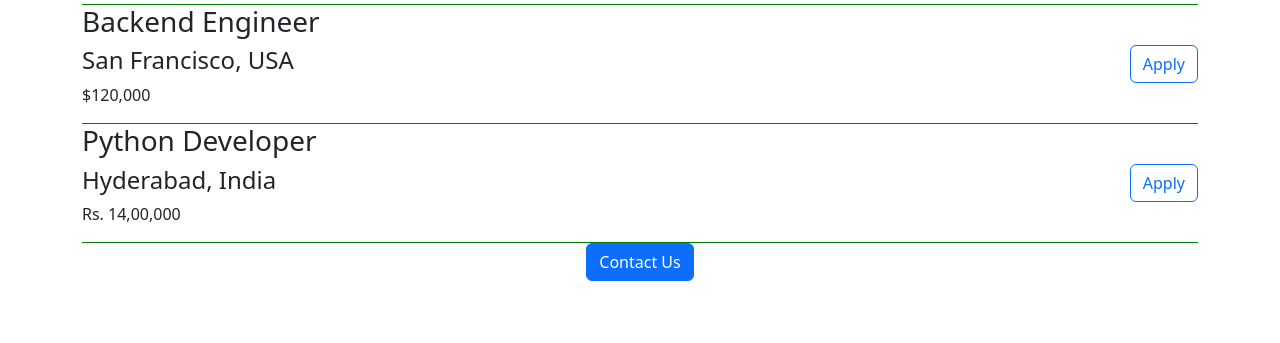
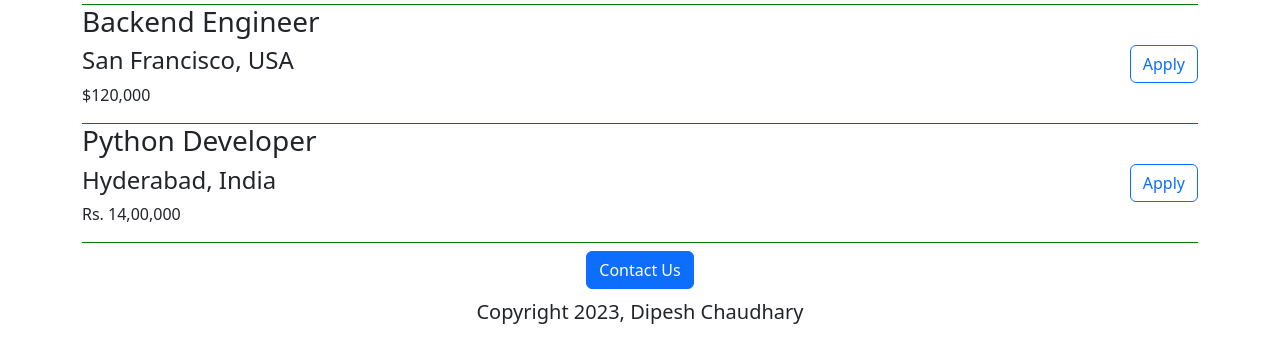
Before and after one commit to dipeshxhy/web-from-python, a Flask app: page / in a window 1280 px wide. Shown: the part 986-1329 px from the top of the page. Before the commit the page ends 1267 px from the top, so only its background shows below. Run offline with Flask 3, Linux system fonts and the light colour scheme.

Commit message:
changed and add footer

```diff
--- a/templates/home.html
+++ b/templates/home.html
@@ -28,7 +28,11 @@
 
   <h2 class="text-center">Open Positions</h2>
  {% include ('job_item.html') %}
-  <div class="text-center"><button class="btn m-auto btn-primary">Contact Us</button></div>
+  <div class="text-center mt-2"><button class="btn m-auto btn-primary">Contact Us</button></div>
   </div>
+
+  <footer class="text-center mt-2 ">
+    <p class="fs-5">Copyright 2023, Dipesh Chaudhary</p>
+  </footer>
 </body>
 </html>
--- a/templates/job_item.html
+++ b/templates/job_item.html
@@ -15,8 +15,9 @@
   <h4>{{job["location"]}} </h4>
   <p>{{job['salary']}}</p>
   </div>
-  <div><button class="btn btn-outline-primary">Apply</button> </div>
+  <div><button class="btn  btn-outline-primary">Apply</button> </div>
 </div>
     {% endfor %}
 
+
   </div>
```
